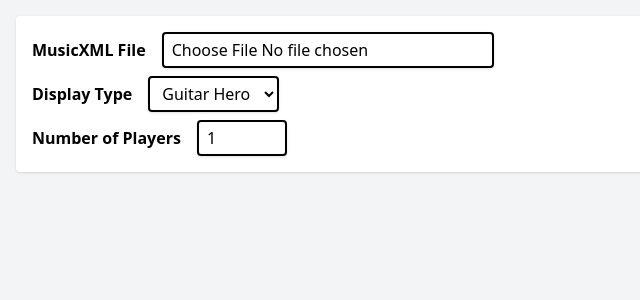
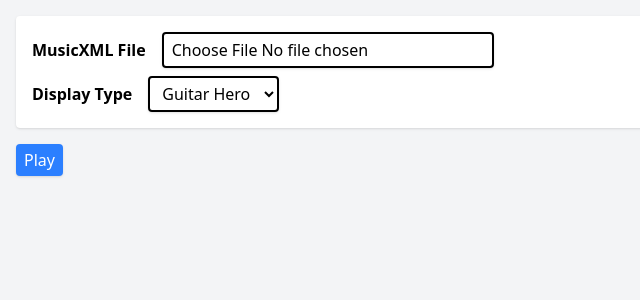
Before and after one commit to jpitlor/musicxml-visualizer, a React (Vite) app: page / in a window 1280 px wide. Shown: the top 300 px of the page, without its empty margins (0-640 px from the left). Built offline with nearby package versions, Linux system fonts and the light colour scheme.

Commit message:
improve UI, add part borders

```diff
--- a/src/App.tsx
+++ b/src/App.tsx
@@ -1,7 +1,7 @@
 import MusicXml from "./components/MusicXml.tsx";
 import { View, type ViewType } from "./constants/view.ts";
-import { useCallback, useEffect, useState } from "react";
-import { range, uniq } from "lodash";
+import { useEffect, useState } from "react";
+import { uniq } from "lodash";
 import { v4 as uuidv4 } from "uuid";
 import type { Note, Part } from "./types";
 import AppContext from "./context/AppContext.ts";
@@ -10,39 +10,20 @@ import PartPicker from "./demoComponents/PartPicker.tsx";
 import BackgroundTrackToggler from "./demoComponents/BackgroundTrackToggler.tsx";
 import { HiddenDivId } from "./constants/osmd.ts";
 import useScoreParts from "./hooks/useScoreParts.ts";
+import React from "react";
 
 function App() {
+  const [play, setPlay] = useState(false);
   const [xml, setXml] = useState("");
   const [allNotes, setAllNotes] = useState([] as Note[]);
   const scoreParts = useScoreParts(xml);
   const [type, setType] = useState<ViewType>(View.GuitarHero);
-  const [playerCount, _setPlayerCount] = useState(1);
   const [parts, setParts] = useState([] as Part[]);
-  const resetParts = useCallback(
-    (newScoreParts: Part[], newPlayerCount: number) => {
-      setAllNotes(uniq(newScoreParts.flatMap((p) => p.notes)));
-      setParts([
-        ...newScoreParts,
-        ...range(newPlayerCount).map(
-          (i) =>
-            ({
-              id: uuidv4(),
-              play: false,
-              display: true,
-              source: "allOfSomeNotes",
-              name: `Part ${i}`,
-              notes: [],
-              instrument: "acoustic_grand_piano",
-            }) as Part,
-        ),
-      ]);
-    },
-    [],
-  );
 
   useEffect(() => {
-    resetParts(scoreParts, playerCount);
-  }, [resetParts, playerCount, scoreParts]);
+    setAllNotes(uniq(scoreParts.flatMap((p) => p.notes)));
+    setParts([...scoreParts]);
+  }, [scoreParts]);
 
   function setPart(part: Part) {
     const i = parts.findIndex((p) => p.id === part.id);
@@ -58,9 +39,32 @@ function App() {
     });
   }
 
-  function setPlayerCount(newPlayerCount: number) {
-    _setPlayerCount(newPlayerCount);
-    resetParts(scoreParts, newPlayerCount);
+  function addPart() {
+    setParts((_parts) =>
+      _parts.concat({
+        id: uuidv4(),
+        play: false,
+        display: true,
+        source: "allOfSomeNotes",
+        notes: [],
+        instrument: "acoustic_grand_piano",
+        name: "New Part",
+      } as Part),
+    );
+  }
+
+  function removePart(partId: string) {
+    const i = parts.findIndex((p) => p.id === partId);
+    if (i === -1) {
+      console.warn("Tried to set nonexistent part " + partId);
+      return;
+    }
+
+    setParts((p) => {
+      const _parts = [...p];
+      _parts.splice(i, 1);
+      return _parts;
+    });
   }
 
   return (
@@ -68,21 +72,30 @@ function App() {
       value={{
         allNotes,
         type,
-        playerCount,
         parts,
         setXml,
         setType,
-        setPlayerCount,
         setPart,
+        addPart,
+        removePart,
       }}
     >
       <div className="bg-gray-100 p-4 w-screen h-screen">
         <div id={HiddenDivId} className="hidden" />
-        <PiecePicker />
-        {type === "GuitarHero" && xml && <BackgroundTrackToggler />}
-        {type === "GuitarHero" && xml && <PartPicker />}
-        {((type === View.GuitarHero && parts.length > playerCount) ||
-          (type == View.SheetMusic && !!xml)) && (
+        {!play && (
+          <React.Fragment>
+            <PiecePicker />
+            {type === "GuitarHero" && xml && <BackgroundTrackToggler />}
+            {type === "GuitarHero" && xml && <PartPicker />}
+            <button
+              className="cursor-pointer mt-4 py-1 px-2 bg-blue-500 shadow rounded text-white"
+              onClick={() => setPlay(true)}
+            >
+              Play
+            </button>
+          </React.Fragment>
+        )}
+        {play && (
           <div className="bg-white mt-4 p-4 rounded shadow">
             <MusicXml parts={parts} xml={xml} view={type} />
           </div>
--- /dev/null
+++ b/src/components/GuitarHero/Line.tsx
@@ -0,0 +1,28 @@
+import { extend } from "@react-three/fiber";
+import { Line2 as Line2Old } from "three/addons/lines/Line2.js";
+import { LineMaterial as LineMaterialOld } from "three/addons/lines/LineMaterial.js";
+import LineGeometry from "./LineGeometry.tsx";
+
+const Line2 = extend(Line2Old);
+const LineMaterial = extend(LineMaterialOld);
+
+interface LineProps {
+  points: [number, number, number, number];
+  width?: number;
+}
+
+export default function Line({ points, width = 3 }: LineProps) {
+  const [startX, startY, endX, endY] = points;
+
+  return (
+    <Line2>
+      <LineMaterial linewidth={width} color="black" />
+      <LineGeometry
+        points={[
+          [startX, startY, 0],
+          [endX, endY, 0],
+        ]}
+      />
+    </Line2>
+  );
+}
--- a/src/components/GuitarHero/Part.tsx
+++ b/src/components/GuitarHero/Part.tsx
@@ -6,6 +6,7 @@ import ThreeNote from "./Note.tsx";
 import to2Places from "../../utils/to2Places.ts";
 import type { InstrumentName } from "soundfont-player";
 import { uniq } from "lodash";
+import Line from "./Line.tsx";
 
 interface PartProps {
   x: number;
@@ -40,6 +41,18 @@ export default function Part({
 
   return (
     <React.Fragment>
+      <Line
+        points={[x - width / 2, y - height / 2, x + width / 2, y - height / 2]}
+      />
+      <Line
+        points={[x - width / 2, y - height / 2, x - width / 2, y + height / 2]}
+      />
+      <Line
+        points={[x + width / 2, y + height / 2, x + width / 2, y - height / 2]}
+      />
+      <Line
+        points={[x + width / 2, y + height / 2, x - width / 2, y + height / 2]}
+      />
       <Staff
         lineCount={uniqueNotes.length}
         middleX={x}
--- a/src/components/GuitarHero/Staff.tsx
+++ b/src/components/GuitarHero/Staff.tsx
@@ -1,13 +1,7 @@
 import { range } from "lodash";
-import { extend } from "@react-three/fiber";
-import { Line2 as Line2Old } from "three/addons/lines/Line2.js";
-import { LineMaterial as LineMaterialOld } from "three/addons/lines/LineMaterial.js";
-import LineGeometry from "./LineGeometry.tsx";
 import { RAD_OF_225_DEG } from "../../constants/canvas.ts";
 import to2Places from "../../utils/to2Places.ts";
-
-const Line2 = extend(Line2Old);
-const LineMaterial = extend(LineMaterialOld);
+import Line from "./Line.tsx";
 
 interface StaffProps {
   lineCount: number;
@@ -34,16 +28,6 @@ export default function Staff({
     const endX = to2Places(middleX + (leftOffset * width * 7) / 8);
     const endY = to2Places(middleY + (height * -1) / 2);
 
-    return (
-      <Line2 key={`${startX}-${startY}-${endX}-${endY}`}>
-        <LineMaterial linewidth={3} color="black" />
-        <LineGeometry
-          points={[
-            [startX, startY, 0],
-            [endX, endY, 0],
-          ]}
-        />
-      </Line2>
-    );
+    return <Line points={[startX, startY, endX, endY]} />;
   });
 }
--- a/src/context/AppContext.ts
+++ b/src/context/AppContext.ts
@@ -7,10 +7,10 @@ interface AppContextType {
   setXml: (xml: string) => void;
   type: ViewType;
   setType: (type: ViewType) => void;
-  playerCount: number;
-  setPlayerCount: (playerCount: number) => void;
   parts: Part[];
   setPart: (part: Part) => void;
+  addPart: () => void;
+  removePart: (partId: string) => void;
 }
 
 const AppContext = React.createContext<AppContextType>({
@@ -18,10 +18,10 @@ const AppContext = React.createContext<AppContextType>({
   setXml: () => {},
   type: View.GuitarHero,
   setType: () => {},
-  playerCount: 0,
-  setPlayerCount: () => {},
   parts: [],
   setPart: () => {},
+  addPart: () => {},
+  removePart: () => {},
 });
 
 export default AppContext;
--- a/src/demoComponents/PartPicker.tsx
+++ b/src/demoComponents/PartPicker.tsx
@@ -1,9 +1,33 @@
-import { useContext } from "react";
+import { useContext, useState } from "react";
 import AppContext from "../context/AppContext.ts";
 import AllOfSomeNotesPartEditor from "./AllOfSomeNotesPartEditor.tsx";
+import { FontAwesomeIcon } from "@fortawesome/react-fontawesome";
+import { faMinus, faPlus } from "@fortawesome/free-solid-svg-icons";
+import classNames from "classnames";
 
 export default function PartPicker() {
-  const { parts } = useContext(AppContext);
+  const { parts, addPart, removePart } = useContext(AppContext);
+  const [selected, setSelected] = useState<string[]>([]);
+
+  function removeParts() {
+    for (const partId of selected) {
+      removePart(partId);
+    }
+    setSelected([]);
+  }
+
+  function toggleSelection(partId: string) {
+    const i = selected.indexOf(partId);
+    if (i === -1) {
+      setSelected((_selected) => _selected.concat(partId));
+    } else {
+      setSelected((_selected) => {
+        const s = [..._selected];
+        s.splice(i, 1);
+        return s;
+      });
+    }
+  }
 
   if (parts.length === 0) {
     return null;
@@ -11,11 +35,39 @@ export default function PartPicker() {
 
   return (
     <div className="bg-white mt-4 p-4 rounded shadow flex flex-col gap-4">
-      Please pick parts for people to play
+      <p>Please pick parts for people to play</p>
+      <div className="flex gap-4">
+        <button onClick={addPart}>
+          <FontAwesomeIcon icon={faPlus} className="cursor-pointer" />
+        </button>
+        <button onClick={removeParts}>
+          <FontAwesomeIcon
+            icon={faMinus}
+            className={
+              selected.length > 0
+                ? "cursor-pointer"
+                : "cursor-not-allowed text-gray-400"
+            }
+          />
+        </button>
+      </div>
       {parts
         .filter((p) => p.source === "allOfSomeNotes")
         .map((part) => (
-          <AllOfSomeNotesPartEditor part={part} key={part.id} />
+          <div
+            className={classNames(
+              {
+                "border-sky-500": selected.contains(part.id),
+                "border-white hover:border-sky-300": !selected.contains(
+                  part.id,
+                ),
+              },
+              "border-2 p-2 rounded cursor-pointer",
+            )}
+            onClick={() => toggleSelection(part.id)}
+          >
+            <AllOfSomeNotesPartEditor part={part} key={part.id} />
+          </div>
         ))}
     </div>
   );
--- a/src/demoComponents/PiecePicker.tsx
+++ b/src/demoComponents/PiecePicker.tsx
@@ -3,8 +3,7 @@ import { View, type ViewType } from "../constants/view.ts";
 import AppContext from "../context/AppContext.ts";
 
 export default function PiecePicker() {
-  const { setXml, type, setType, playerCount, setPlayerCount } =
-    useContext(AppContext);
+  const { setXml, type, setType } = useContext(AppContext);
 
   function onXmlChange(e: ChangeEvent<HTMLInputElement>) {
     const file = e.target.files?.item(0);
@@ -38,10 +37,6 @@ export default function PiecePicker() {
     setType(item.value as ViewType);
   }
 
-  function onPlayerCountChange(e: ChangeEvent<HTMLInputElement>) {
-    setPlayerCount(+e.target.value);
-  }
-
   return (
     <form className="bg-white p-4 rounded shadow">
       <div className="flex flex-row items-center">
@@ -73,22 +68,6 @@ export default function PiecePicker() {
           <option value={View.GuitarHero}>Guitar Hero</option>
         </select>
       </div>
-      <div className="flex flex-row items-center mt-2">
-        <label htmlFor="playerCount">
-          <strong>Number of Players</strong>
-        </label>
-        <input
-          name="playerCount"
-          id="playerCount"
-          type="number"
-          min="0"
-          max="9"
-          step="1"
-          onChange={onPlayerCountChange}
-          className="ml-4 border-2 border-black py-1 px-2 rounded shadow"
-          value={playerCount}
-        />
-      </div>
     </form>
   );
 }
```
Also changed, not shown: src/components/GuitarHero/index.tsx (+42 -29 lines).
